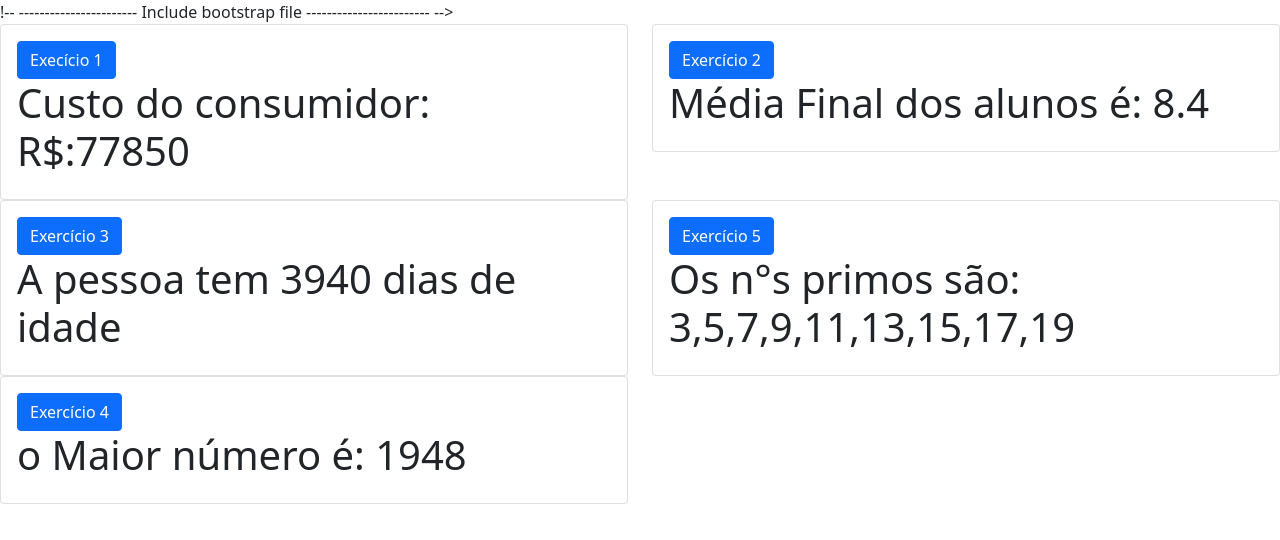
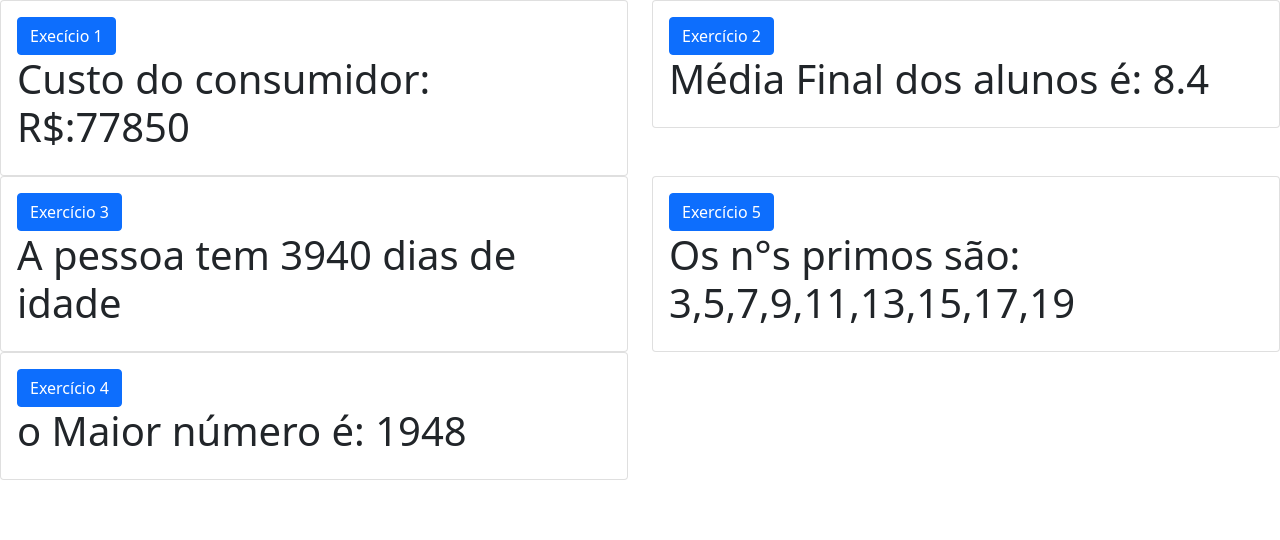
Before and after one commit to jltlanga/TS-exer, a website: page index.html in a window 1280 px wide. Drawn offline with nearby package versions, Linux system fonts and the light colour scheme.

Commit message:
update readme

```diff
--- a/index.html
+++ b/index.html
@@ -5,8 +5,7 @@
     <meta http-equiv="X-UA-Compatible" content="IE=edge" />
     <meta name="viewport" content="width=device-width, initial-scale=1.0" />
     <title>Exercícios - TS</title>
-    !-- ----------------------- Include bootstrap file ------------------------
-    -->
+
     <link
       href="https://cdn.jsdelivr.net/npm/bootstrap@5.1.3/dist/css/bootstrap.min.css"
       rel="stylesheet"
```
Also changed, not shown: README.md.
